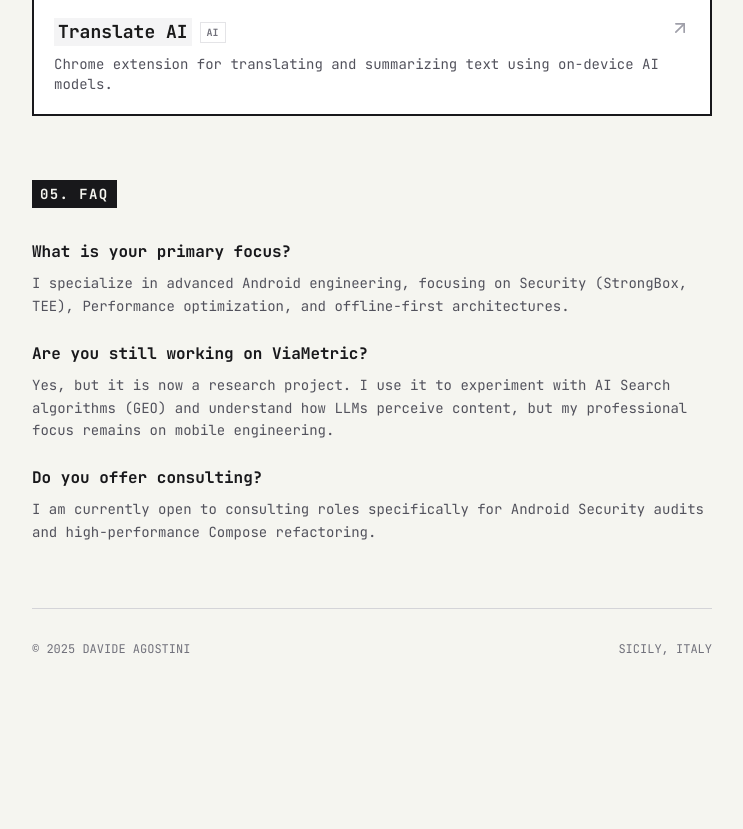
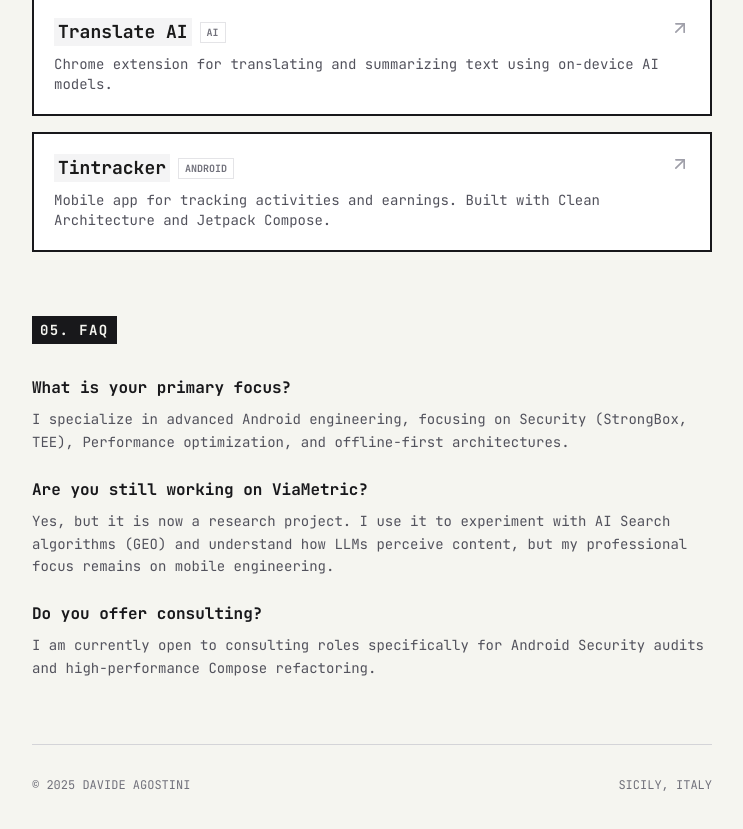
Before and after one commit to davideagostini/davideagostini.github.io, a Next.js app: page / in a window 1280 px wide. Shown: the part 1920-2749 px from the top of the page, without its empty margins (268-1011 px from the left). Before the commit the page ends 2641 px from the top, so only its background shows below. Built offline with nearby package versions, Linux system fonts and the light colour scheme.

Commit message:
fix: restore Tintracker project card to homepage

```diff
--- a/app/page.tsx
+++ b/app/page.tsx
@@ -187,6 +187,12 @@ export default function Home() {
               href="https://github.com/davideagostini/translate-ai-extension"
               tag="AI"
             />
+            <ProjectCard
+              title="Tintracker"
+              desc="Mobile app for tracking activities and earnings. Built with Clean Architecture and Jetpack Compose."
+              href="https://github.com/davideagostini/tintracker"
+              tag="Android"
+            />
           </div>
         </section>
 
```
